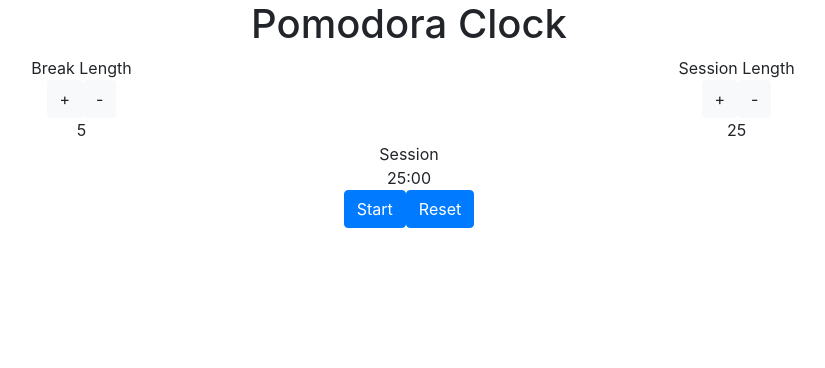
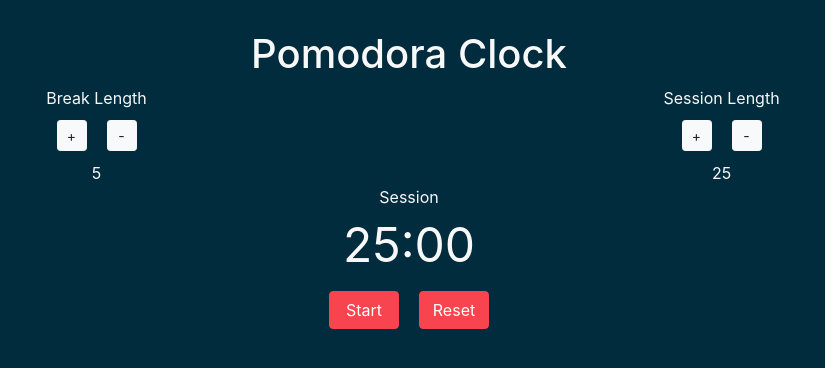
Before and after one commit to rachelsleet/pomodora-clock, a React app: page / in a window 1280 px wide. Shown: the top 368 px of the page, without its empty margins (231-1056 px from the left). Built offline with nearby package versions, Linux system fonts and the light colour scheme.

Commit message:
customize Bootstrap

```diff
--- /dev/null
+++ b/components/App.css
@@ -0,0 +1,9 @@
+#time-left {
+  font-size: 3em;
+}
+
+#start_stop,
+#reset {
+  background-color: #f7444e;
+  border-color: #f7444e;
+}
--- a/components/App.js
+++ b/components/App.js
@@ -1,5 +1,6 @@
 import React, { Component } from 'react';
 import Button from 'react-bootstrap/Button';
+import './App.css';
 
 const INITIAL_STATE = {
   breakLength: 5,
@@ -139,6 +140,7 @@ class App extends Component {
                 id='break-increment'
                 variant='light'
                 onClick={this.incrementBreak}
+                size='sm'
               >
                 +
               </Button>
@@ -146,6 +148,7 @@ class App extends Component {
                 id='break-decrement'
                 variant='light'
                 onClick={this.decrementBreak}
+                size='sm'
               >
                 -
               </Button>
@@ -157,6 +160,7 @@ class App extends Component {
                 id='session-increment'
                 variant='light'
                 onClick={this.incrementSession}
+                size='sm'
               >
                 +
               </Button>
@@ -164,6 +168,7 @@ class App extends Component {
                 id='session-decrement'
                 variant='light'
                 onClick={this.decrementSession}
+                size='sm'
               >
                 -
               </Button>{' '}
@@ -182,10 +187,10 @@ class App extends Component {
               )}:${this.addZero(this.state.timeRemaining.getSeconds())}`
             : `${this.addZero(this.state.sessionLength)}:00`}
         </div>
-        <Button id='start_stop' onClick={this.toggleStartStop}>
+        <Button id='start_stop' size='xxl' onClick={this.toggleStartStop}>
           {this.state.isPlaying ? 'Stop' : 'Start'}
         </Button>
-        <Button id='reset' onClick={this.resetTimer}>
+        <Button id='reset' size='xxl' onClick={this.resetTimer}>
           Reset
         </Button>
         <audio id='beep' preload='auto' src='https://goo.gl/65cBl1' />
--- a/package.json
+++ b/package.json
@@ -20,7 +20,9 @@
     "@babel/preset-env": "^7.4.4",
     "@babel/preset-react": "^7.0.0",
     "babel-loader": "^8.0.5",
+    "css-loader": "^2.1.1",
     "html-webpack-plugin": "^3.2.0",
+    "style-loader": "^0.23.1",
     "webpack": "^4.31.0",
     "webpack-cli": "^3.3.2",
     "webpack-dev-server": "^3.3.1"
--- /dev/null
+++ b/src/index.css
@@ -0,0 +1,17 @@
+body {
+  background: #002c3e;
+  padding: 30px;
+  color: #f8f8f8;
+}
+
+.btn {
+  margin: 10px;
+}
+
+.btn-light {
+  width: 30px;
+}
+
+.btn-xxl {
+  width: 70px;
+}
--- a/src/index.js
+++ b/src/index.js
@@ -1,5 +1,6 @@
 import React from 'react';
 import ReactDOM from 'react-dom';
 import App from '../components/App';
+import './index.css';
 
 ReactDOM.render(<App />, document.getElementById('app'));
--- a/webpack.config.js
+++ b/webpack.config.js
@@ -15,6 +15,10 @@ module.exports = {
         use: {
           loader: 'babel-loader'
         }
+      },
+      {
+        test: /\.css$/,
+        use: ['style-loader', 'css-loader']
       }
     ]
   },
```
Also changed, not shown: 1 other file (tests, documents, lock files or other folders).
